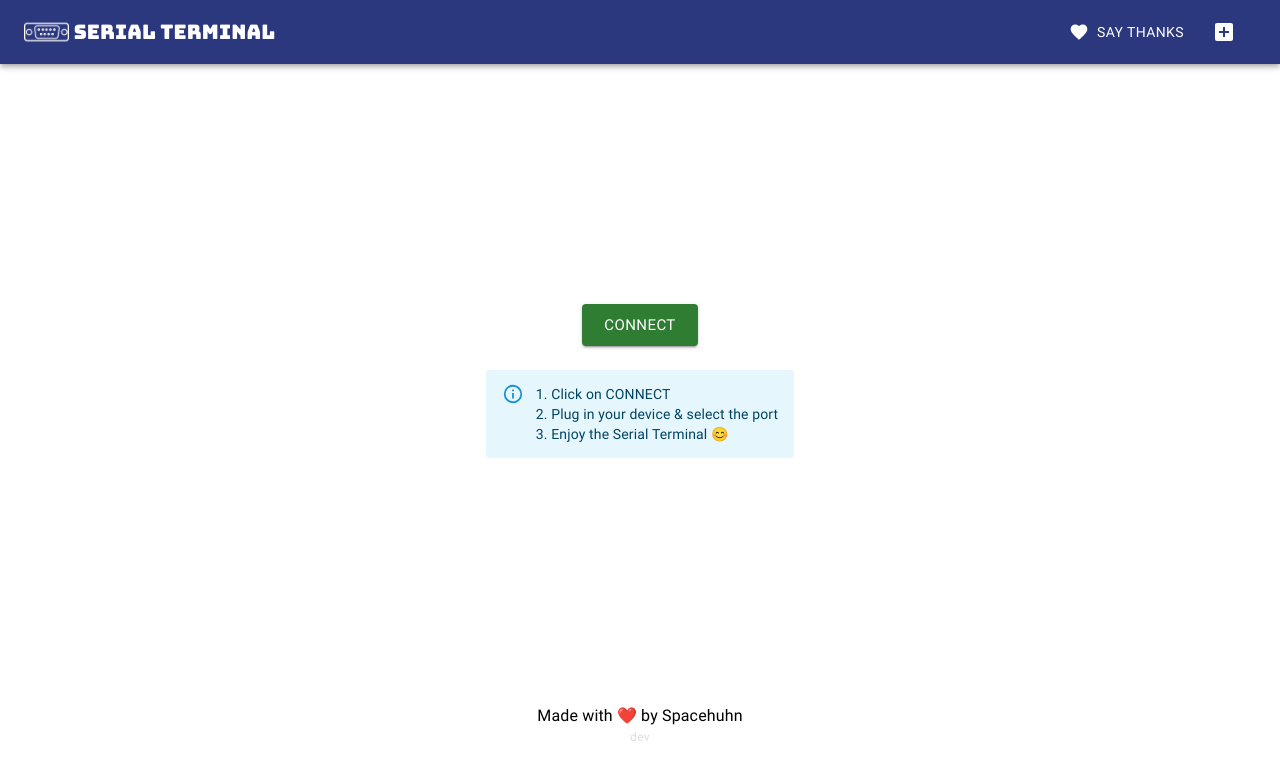
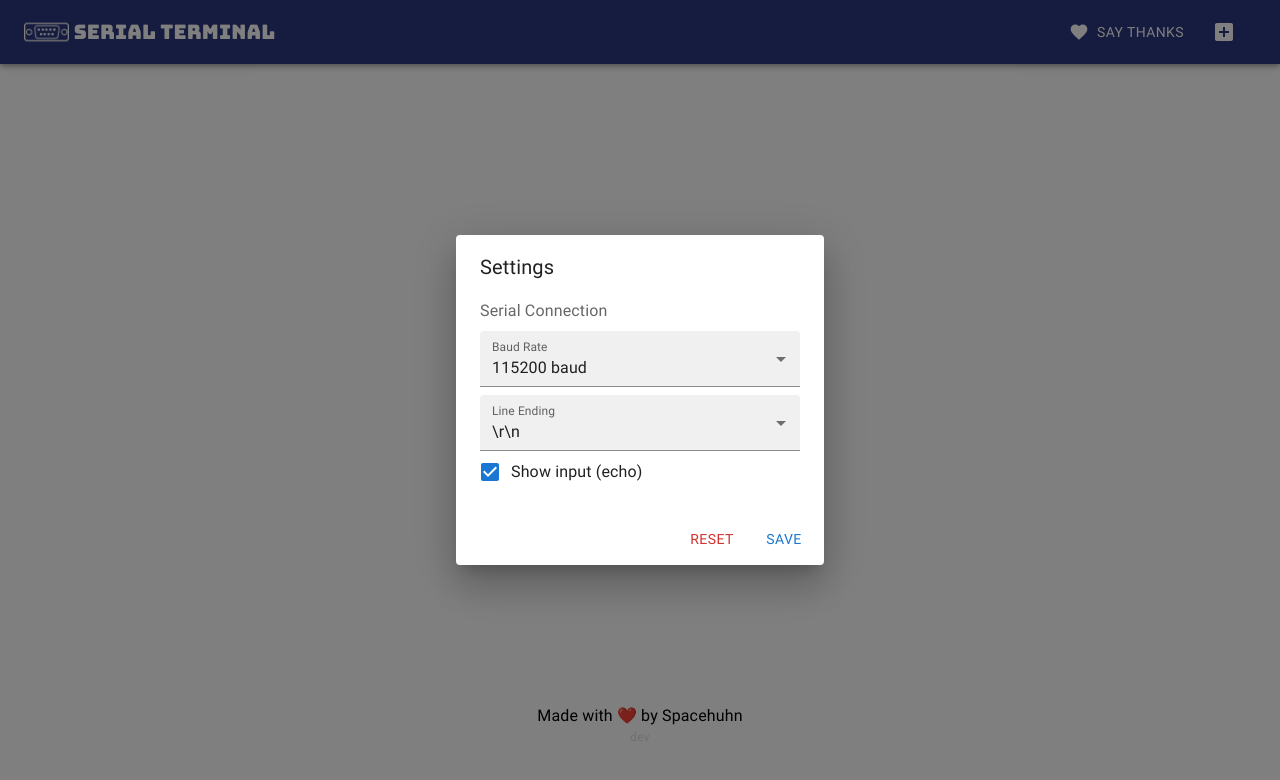
Before and after one commit to SpacehuhnTech/serialterminal, a React (Create React App) app: page / in a window 1280 px wide. Shown: the top 780 px of the page. Built offline with nearby package versions, Linux system fonts and the light colour scheme.

Commit message:
Added settings

```diff
--- a/src/App.js
+++ b/src/App.js
@@ -8,14 +8,59 @@ import Header from './components/Header'
 import Footer from './components/Footer'
 import Home from './components/Home'
 import Terminal from './components/Terminal'
+import Settings from './components/Settings'
 
 import Serial from './modules/Serial'
+import { setCookie, getCookie } from './modules/cookie.js'
+
+const saveSettings = (settings) => {
+  setCookie('settings', JSON.stringify(settings), 365)
+}
+
+const loadSettings = () => {
+  let settings = {
+    baudRate: 115200,
+    lineEnding: '\\r\\n',
+    echoFlag: true,
+  }
+
+  const cookieValue = getCookie('settings')
+
+  try {
+    const cookieJSON = JSON.parse(cookieValue)
+
+    if ('baudRate' in cookieJSON) settings.baudRate = cookieJSON.baudRate
+    if ('lineEnding' in cookieJSON) settings.lineEnding = cookieJSON.lineEnding
+    if ('echoFlag' in cookieJSON) settings.echoFlag = cookieJSON.echoFlag
+  } catch (e) {
+    console.error(e)
+  }
+
+  saveSettings(settings)
+  return settings
+}
 
 function App() {
+  // Serial Module
   const [serial] = React.useState(new Serial())
+
+  // Connection Flag
   const [connected, setConnected] = React.useState(false)
+
+  // Receive Buffer
   const [received, setReceived] = React.useState('')
+
+  // Connect/Disconnect Toast Open
   const [toast, setToast] = React.useState({ open: false, severity: 'info', value: '' })
+
+  // Settings Window Open
+  const [settingsOpen, setSettingsOpen] = React.useState(true)
+
+  // Settings
+  const settings = loadSettings()
+  const [baudRate, setBaudRate] = React.useState(settings.baudRate)
+  const [lineEnding, setLineEnding] = React.useState(settings.lineEnding)
+  const [echoFlag, setEchoFlag] = React.useState(settings.echoFlag)
 
   const closeToast = () => {
     setToast({ ...toast, open: false })
@@ -51,6 +96,27 @@ function App() {
     setConnected(false)
   }*/
 
+  const handleSend = (str) => {
+    const map = {
+      'None': '',
+      '\\r': '\r',
+      '\\n': '\n',
+      '\\r\\n': '\r\n',
+    }
+
+    serial.send(`${str}${map[lineEnding]}`)
+  }
+
+  const handleSave = () => {
+    serial.setBaudRate(baudRate)
+
+    saveSettings({
+      baudRate: baudRate,
+      lineEnding: lineEnding,
+      echoFlag: echoFlag
+    })
+  }
+
   return (
     <Box>
       {/* Header */}
@@ -60,14 +126,31 @@ function App() {
       {connected ?
         <Terminal
           received={received}
-          send={str => serial.send(str)}
+          send={handleSend}
+          openSettings={() => setSettingsOpen(true)}
+          echo={echoFlag}
         />
         :
         <Home
           connect={connect}
           supported={serial.supported}
+          openSettings={() => setSettingsOpen(true)}
         />
       }
+
+      {/* Settings Window */}
+      <Settings
+        open={settingsOpen}
+        close={() => setSettingsOpen(false)}
+        baudRate={baudRate}
+        setBaudRate={setBaudRate}
+        lineEnding={lineEnding}
+        setLineEnding={setLineEnding}
+        echoFlag={echoFlag}
+        setEchoFlag={setEchoFlag}
+        save={handleSave}
+        openPort={connected}
+      />
 
       {/* (Dis)connected Toast */}
       <Snackbar open={toast.open} autoHideDuration={4000} onClose={closeToast}>
--- a/src/components/Home.js
+++ b/src/components/Home.js
@@ -10,7 +10,7 @@ import AlertTitle from '@mui/material/AlertTitle'
 import ChromeIcon from '../icons/Chrome'
 import EdgeIcon from '../icons/Edge'
 import OperaIcon from '../icons/Opera'
-import { Typography } from '@mui/material'
+import SettingsIcon from '@mui/icons-material/Settings'
 
 const gridCSS = {
     height: 'calc(100vh - 160px)',
@@ -32,18 +32,25 @@ const Home = (props) => {
 
                 {props.supported() ?
                     <Box align='center'>
-                        <Button variant='contained' color='success' size='large' onClick={props.connect}>
-                            Connect
-                        </Button>
-                        <Typography>
-                            <br />
-                        </Typography>
+                        <Box>
+                            <Button variant='contained' color='success' size='large' onClick={props.connect} sx={{ m: 1 }}>
+                                Connect
+                            </Button>
+                        </Box>
+
+                        <Box>
+                            <Button size='large' onClick={props.openSettings} sx={{ m: 1, color:'#bebebe' }}>
+                                <SettingsIcon />
+                            </Button>
+                        </Box>
+
                         <Alert severity='info' align='left'>
                             1. Click on CONNECT<br />
                             2. Plug in your device & select the port<br />
                             3. Enjoy the Serial Terminal 😊<br />
                         </Alert>
                     </Box>
+
                     :
 
                     <Alert severity='warning'>
@@ -79,6 +86,7 @@ const Home = (props) => {
 Home.propTypes = {
     connect: PropTypes.func,
     supported: PropTypes.func,
+    openSettings: PropTypes.func,
 }
 
 export default Home
--- /dev/null
+++ b/src/components/Settings.js
@@ -0,0 +1,128 @@
+import React from 'react'
+import PropTypes from 'prop-types'
+
+import Button from '@mui/material/Button'
+import Dialog from '@mui/material/Dialog'
+import DialogActions from '@mui/material/DialogActions'
+import DialogContent from '@mui/material/DialogContent'
+import DialogContentText from '@mui/material/DialogContentText'
+import DialogTitle from '@mui/material/DialogTitle'
+import FormControl from '@mui/material/FormControl'
+import Select from '@mui/material/Select'
+import MenuItem from '@mui/material/MenuItem'
+import InputLabel from '@mui/material/InputLabel'
+import FormGroup from '@mui/material/FormGroup'
+import FormControlLabel from '@mui/material/FormControlLabel'
+import Checkbox from '@mui/material/Checkbox'
+
+const baudrates = [
+    300,
+    1200,
+    2400,
+    4800,
+    9600,
+    19200,
+    38400,
+    57600,
+    74880,
+    115200,
+    230400,
+    250000,
+    500000,
+    1000000,
+    2000000,
+]
+
+const lineEndings = [
+    'None',
+    '\\n',
+    '\\r',
+    '\\r\\n',
+]
+
+const formElementCSS = {
+    marginTop: 1,
+    minWidth: '10em',
+}
+
+const Settings = (props) => {
+    const reset = () => {
+        if(!props.openPort) props.setBaudRate(115200)
+        props.setLineEnding('\\r\\n')
+        props.setEchoFlag(true)
+    }
+
+    const save = () => {
+        props.save()
+        props.close()
+    }
+
+    return (
+        <Dialog open={props.open} onClose={props.close}>
+            <DialogTitle>Settings</DialogTitle>
+
+            <DialogContent>
+                <DialogContentText>
+                    Serial Connection
+                </DialogContentText>
+
+                <FormControl variant='filled' fullWidth sx={formElementCSS}>
+                    <InputLabel>Baud Rate {props.openPort && '(Requires Reconnect)'}</InputLabel>
+                    <Select
+                        value={props.baudRate}
+                        onChange={(e) => props.setBaudRate(e.target.value)}
+                        label='baudrate'
+                        disabled={props.openPort}
+                    >
+                        {baudrates.map(baud =>
+                            <MenuItem value={baud} key={baud}>{baud} baud</MenuItem>
+                        )}
+                    </Select>
+                </FormControl>
+
+                <FormControl variant='filled' fullWidth sx={formElementCSS} >
+                    <InputLabel>Line Ending</InputLabel>
+                    <Select
+                        value={props.lineEnding}
+                        onChange={(e) => props.setLineEnding(e.target.value)}
+                        label='Line Ending'
+                    >
+                        {lineEndings.map(name =>
+                            <MenuItem value={name} key={name}>{name}</MenuItem>
+                        )}
+                    </Select>
+                </FormControl>
+
+                <FormGroup>
+                    <FormControlLabel control={
+                        <Checkbox
+                            checked={props.echoFlag}
+                            onChange={(e) => props.setEchoFlag(e.target.checked)}
+                        />
+                    } label='Show input (echo)' />
+                </FormGroup>
+
+            </DialogContent>
+
+            <DialogActions>
+                <Button onClick={reset} color='error'>Reset</Button>
+                <Button onClick={save}>Save</Button>
+            </DialogActions>
+        </Dialog>
+    )
+}
+
+Settings.propTypes = {
+    open: PropTypes.bool,
+    close: PropTypes.func,
+    baudRate: PropTypes.number,
+    setBaudRate: PropTypes.func,
+    lineEnding: PropTypes.string,
+    setLineEnding: PropTypes.func,
+    echoFlag: PropTypes.bool,
+    setEchoFlag: PropTypes.func,
+    save: PropTypes.func,
+    openPort: PropTypes.bool,
+}
+
+export default Settings
--- a/src/components/Terminal.js
+++ b/src/components/Terminal.js
@@ -39,7 +39,7 @@ const Terminal = (props) => {
     )
 
     const handleSend = () => {
-        props.send(`${input}\n`)
+        props.send(input)
 
         setHistory([
             ...history,
@@ -61,6 +61,8 @@ const Terminal = (props) => {
                     history={history}
                     setHistory={setHistory}
                     setInput={setInput}
+                    openSettings={props.openSettings}
+                    echo={props.echo}
                 />
             </Grid>
 
@@ -79,6 +81,8 @@ const Terminal = (props) => {
 Terminal.propTypes = {
     received: PropTypes.string,
     send: PropTypes.func,
+    openSettings: PropTypes.func,
+    echo: PropTypes.bool,
 }
 
 export default Terminal
--- a/src/components/TerminalOutput.js
+++ b/src/components/TerminalOutput.js
@@ -117,7 +117,7 @@ const TerminalOutput = (props) => {
                 </Button>
 
                 { /* Settings */}
-                <Button sx={buttonCSS} /*onClick={() => handleStop()}*/>
+                <Button sx={buttonCSS} onClick={props.openSettings}>
                     <SettingsIcon color='inherit' />
                 </Button>
             </ButtonGroup>
@@ -125,7 +125,7 @@ const TerminalOutput = (props) => {
             { /* Text */}
             <Box sx={boxCSS}>
                 <code style={codeCSS}>
-                    {props.history.map((obj, i) => (
+                    {props.history.filter(line => (line.type === 'output' || props.echo)).map((obj, i) => (
                         <span key={i} style={lineCSS[obj.type]}>
                             {obj.msg}
                             {obj.type === 'userInput' && <hr />}
@@ -166,6 +166,8 @@ TerminalOutput.propTypes = {
     history: PropTypes.array,
     setHistory: PropTypes.func,
     setInput: PropTypes.func,
+    openSettings: PropTypes.func,
+    echo: PropTypes.bool,
 }
 
 export default TerminalOutput
--- a/src/modules/Serial.js
+++ b/src/modules/Serial.js
@@ -14,6 +14,8 @@ export default class Serial {
 
         this.outputStream = undefined
         this.inputStream = undefined
+
+        this.baudRate = 115200
     }
 
     supported() {
@@ -55,7 +57,7 @@ export default class Serial {
 
     async openPort() {
         try {
-            await this.port.open({ baudRate: 115200 })
+            await this.port.open({ baudRate: this.baudRate })
         } catch (e) {
             console.error(e)
             this.onFail()
@@ -133,4 +135,8 @@ export default class Serial {
             console.log('[SERIAL] Closed')
         }
     }
+
+    setBaudRate(newBaudRate) {
+        this.baudRate = newBaudRate
+    }
 }
--- /dev/null
+++ b/src/modules/cookie.js
@@ -0,0 +1,25 @@
+function setCookie(cname, cvalue) {
+    const days = 365
+    const d = new Date()
+    d.setTime(d.getTime() + (days * 24 * 60 * 60 * 1000))
+    const expires = d.toUTCString()
+    document.cookie = `${cname}=${cvalue};expires=${expires};path=/;SameSite=Strict;`
+}
+
+function getCookie(cname) {
+    let name = `${cname}=`
+    let decodedCookie = decodeURIComponent(document.cookie)
+    let ca = decodedCookie.split(';')
+    for (let i = 0; i < ca.length; i++) {
+        let c = ca[i]
+        while (c.charAt(0) === ' ') {
+            c = c.substring(1)
+        }
+        if (c.indexOf(name) === 0) {
+            return c.substring(name.length, c.length);
+        }
+    }
+    return ''
+}
+
+export { setCookie, getCookie }
```
